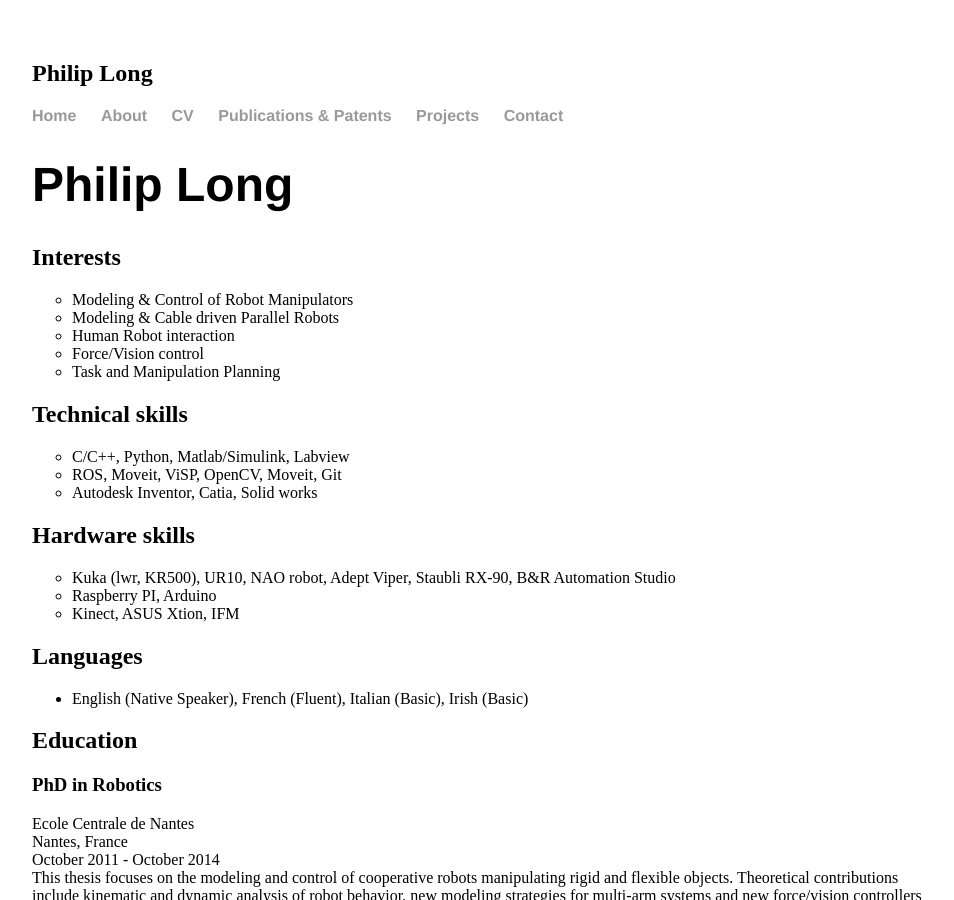
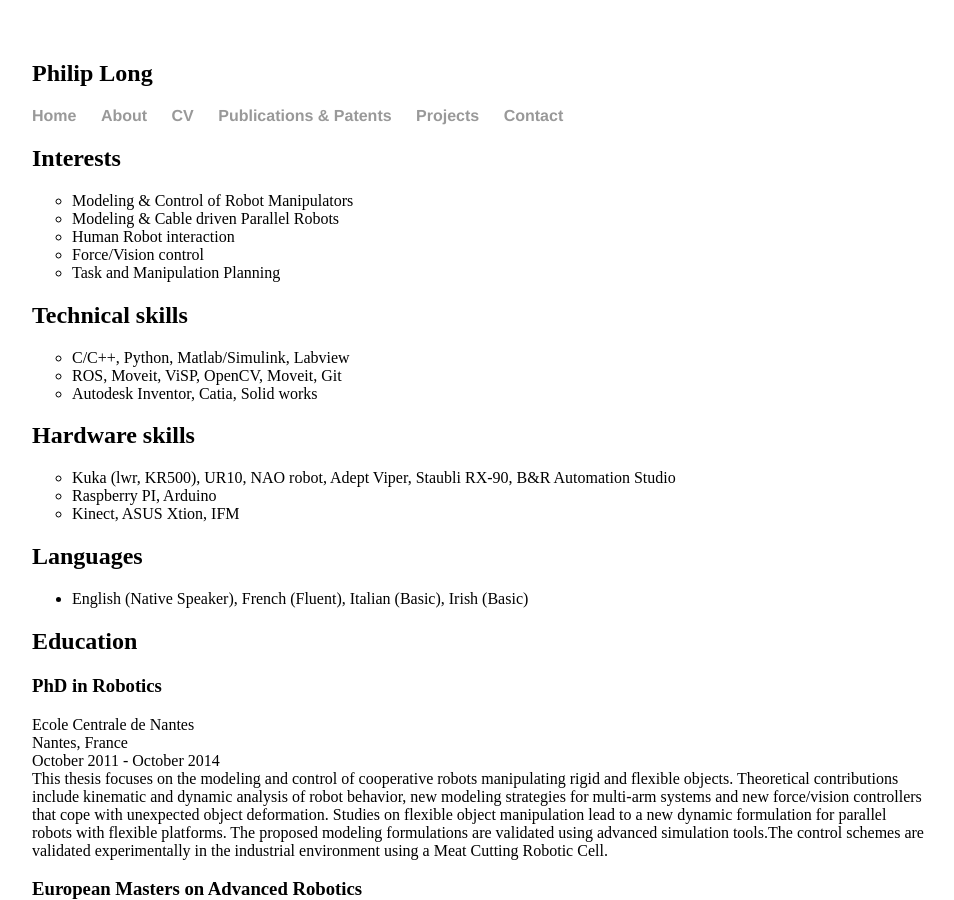
Before and after one commit to philip-long/philip-long.github.io, a Jekyll site: the page built from cv/index.html, in a window 1280 px wide and 900 px high. Shown: the whole window, without its empty margins (160-1114 px from the left). Built offline with Jekyll 4.4.1, drawn with Linux system fonts in a browser that asks for light colours.

Commit message:
reconcile styles

```diff
--- a/cv/index.html
+++ b/cv/index.html
@@ -8,9 +8,6 @@ title: Philip Long, PhD, Roboticist
 
 
         <div class="page">
-            <div class="section row">
-                <h1 class="col"> Philip Long</h1>
-            </div>
 
             <div class="section row">
                 <h2 class="col">Interests</h2>
```
